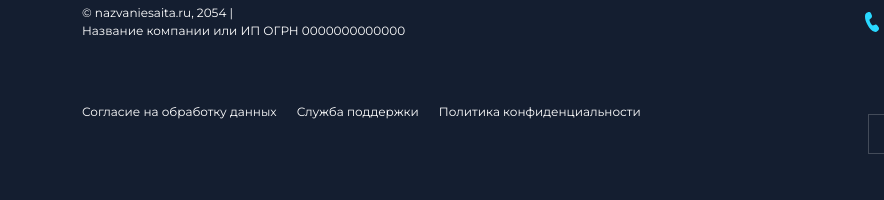
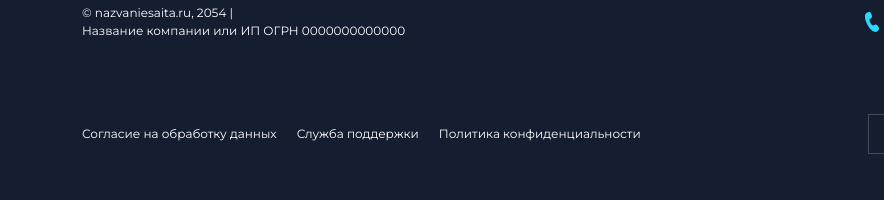
Before and after one commit to Maxim-Fatyanov/test, a website: page index.html in a window 1280 px wide. Shown: the part 3114-3314 px from the top of the page, 0-884 px from the left. Drawn offline with nearby package versions, Linux system fonts and the light colour scheme; a web font is replaced by a local one.

Commit message:
Updated css

```diff
--- a/css/style.css
+++ b/css/style.css
@@ -753,6 +753,7 @@ input, button {
 
     .footer-bottom nav {
         gap: 20px;
+        align-items: center;
         flex-direction: row;
     }
 
```
Also changed, not shown: package.json (added, +19 -0 lines), 1 other file.
